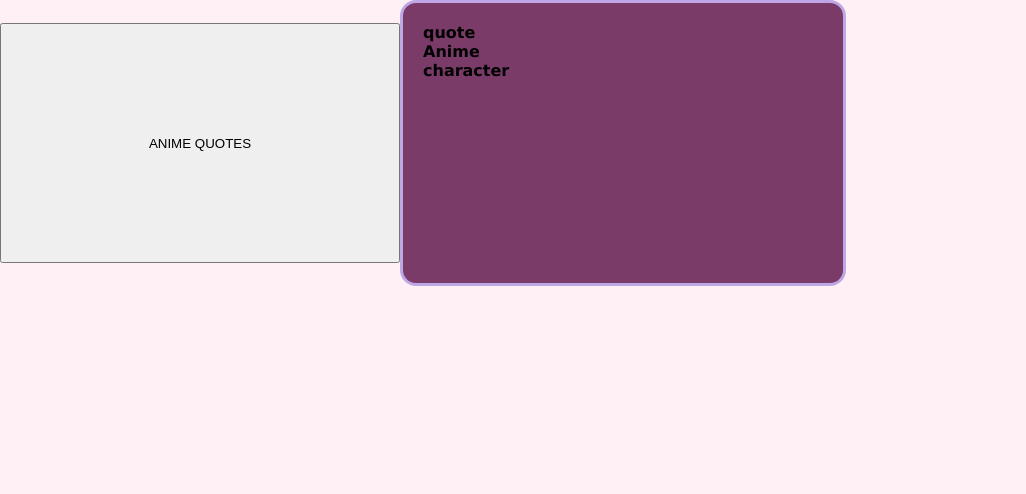
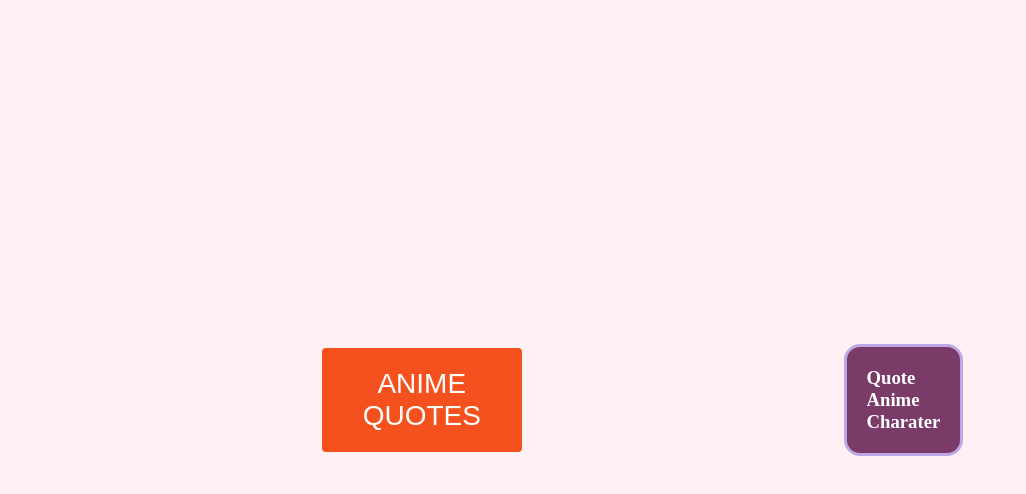
Before and after one commit to matterchief/anime-quotes, a plain HTML site: page index.html in a window 1280 px wide. Shown: the whole page, without its empty margins (0-1026 px from the left). Drawn offline with Linux system fonts and the light colour scheme.

Commit message:
Added new on hiver button

```diff
--- a/app.js
+++ b/app.js
@@ -1,6 +1,6 @@
 const URL ="https://animechan.xyz/api/random";
 const factPara= document.querySelector("#quote");
-const button= document.querySelector("#button");
+const button= document.querySelector(".button");
 const factAnime= document.querySelector("#anime");
 const factCharacter= document.querySelector("#character");
 
--- a/index.html
+++ b/index.html
@@ -8,15 +8,20 @@
 </head>
 <body>
     <div class="container">
-        <button id="button">ANIME QUOTES</button>
+        <button class="button"><span>ANIME QUOTES</span></button>
         <div class="card">
-            <p id="quote">quote</p>
-            <p id="anime">Anime</p>
-            <p id="character">character</p>
+            <h3>Quote</h3>
+            <p id="quote"></p>
+            <h3>Anime</h3>
+            <p id="anime"></p>
+            <h3>Charater</h3>
+            <p character id="character"></p>
 
         </div>
     </div>
 
+
+
     <script src="app.js"></script>
 </body>
 </html>
--- a/style.css
+++ b/style.css
@@ -8,28 +8,70 @@ body{
 
 .container{
     display: flex;
-    justify-content: 1fr;
+    justify-content: space-evenly;
     align-items: center;
+    height:100vh;
 
 }
 .card{
     background-color:#7A3B69;
-    min-width: 50vh;
-    min-height: 30vh;
     border:3px solid #BEA7E5;
     border-radius: 1rem;
     padding: 20px;
+    max-width: 45%;
 }
 
 .card p{
-    font-weight: 900;
-    font-family: Arial, Helvetica, sans-serif;
-    font-family:Verdana, Geneva, Tahoma, sans-serif;
+
     text-align: left;
 
 }
 
-#button{
-    min-width: 50vh;
-    min-height: 30vh;
+button{
+    display: inline-block;
+    border-radius: 4px;
+    background-color: #f4511e;
+    border: none;
+    color: #FFFFFF;
+    text-align: center;
+    font-size: 28px;
+    padding: 20px;
+    width: 200px;
+    transition: all 0.5s;
+    cursor: pointer;
+    margin: 5px;
 }
+
+.button span {
+    cursor: pointer;
+    display: inline-block;
+    position: relative;
+    transition: 0.5s;
+}
+
+.button span:after {
+    content: '\00bb';
+    position: absolute;
+    opacity: 0;
+    top: 0;
+    right: -20px;
+    transition: 0.5s;
+  }
+.button:hover span {
+  padding-right: 25px;
+}
+
+.button:hover span:after {
+  opacity: 1;
+  right: 0;
+}
+
+.character-style{
+    font-weight: bolder;
+
+}
+
+h3{
+    color: #fff;
+
+}
```
